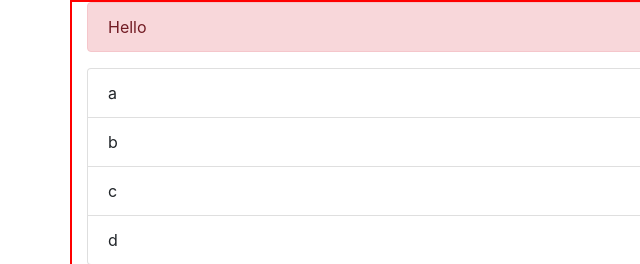
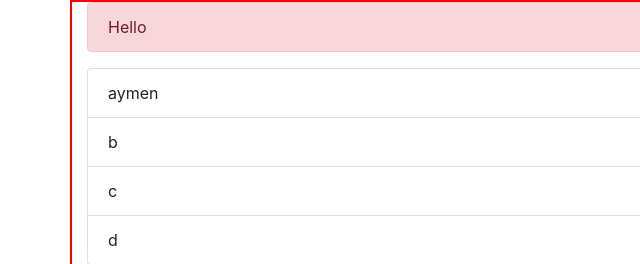
Before and after one commit to aymensellaouti/rt3G22021, a website: page index.html in a window 1280 px wide. Shown: the top 264 px of the page, 0-640 px from the left. Drawn offline with nearby package versions, Linux system fonts and the light colour scheme.

Commit message:
update list

```diff
--- a/index.html
+++ b/index.html
@@ -16,7 +16,7 @@
     <div class="container">
       <div class="alert alert-danger">Hello</div>
       <ol class="list-group">
-        <li class="list-group-item">a</li>
+        <li class="list-group-item">aymen</li>
         <li class="list-group-item">b</li>
         <li class="list-group-item">c</li>
         <li class="list-group-item">d</li>
```
Also changed, not shown: .theia/launch.json (added), 1 other file.
